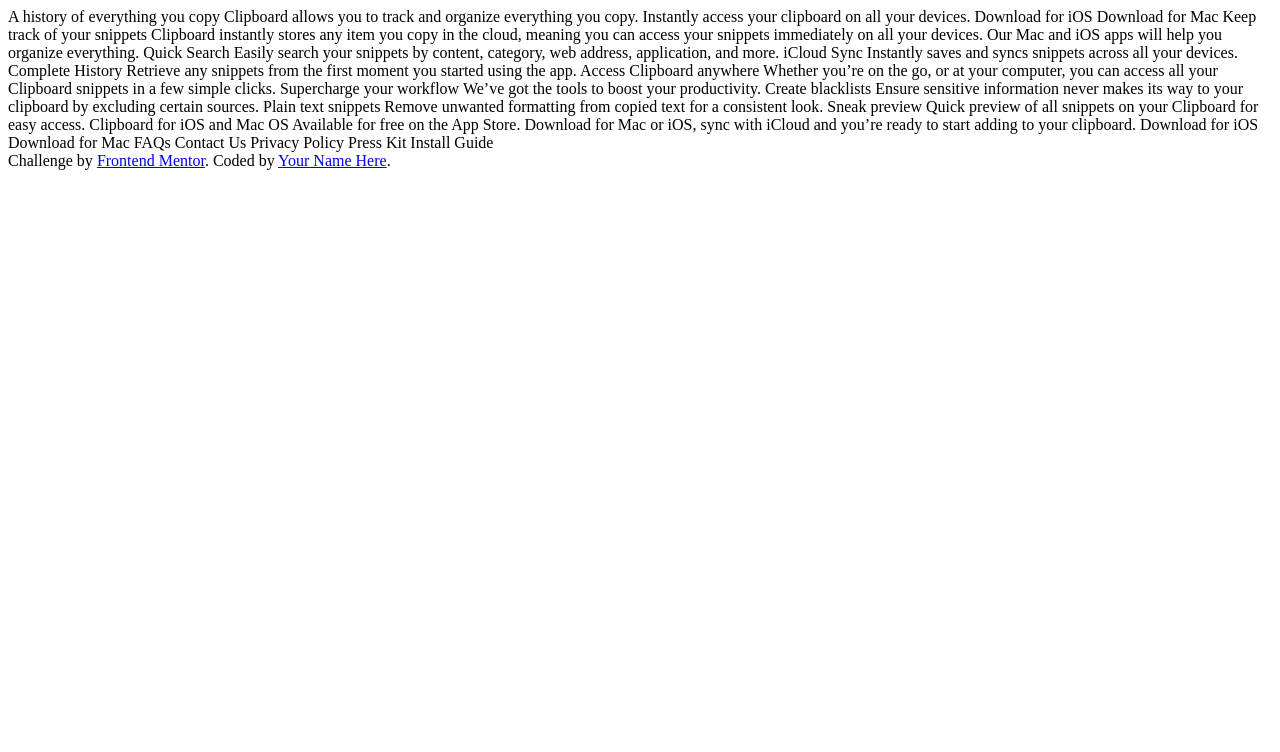
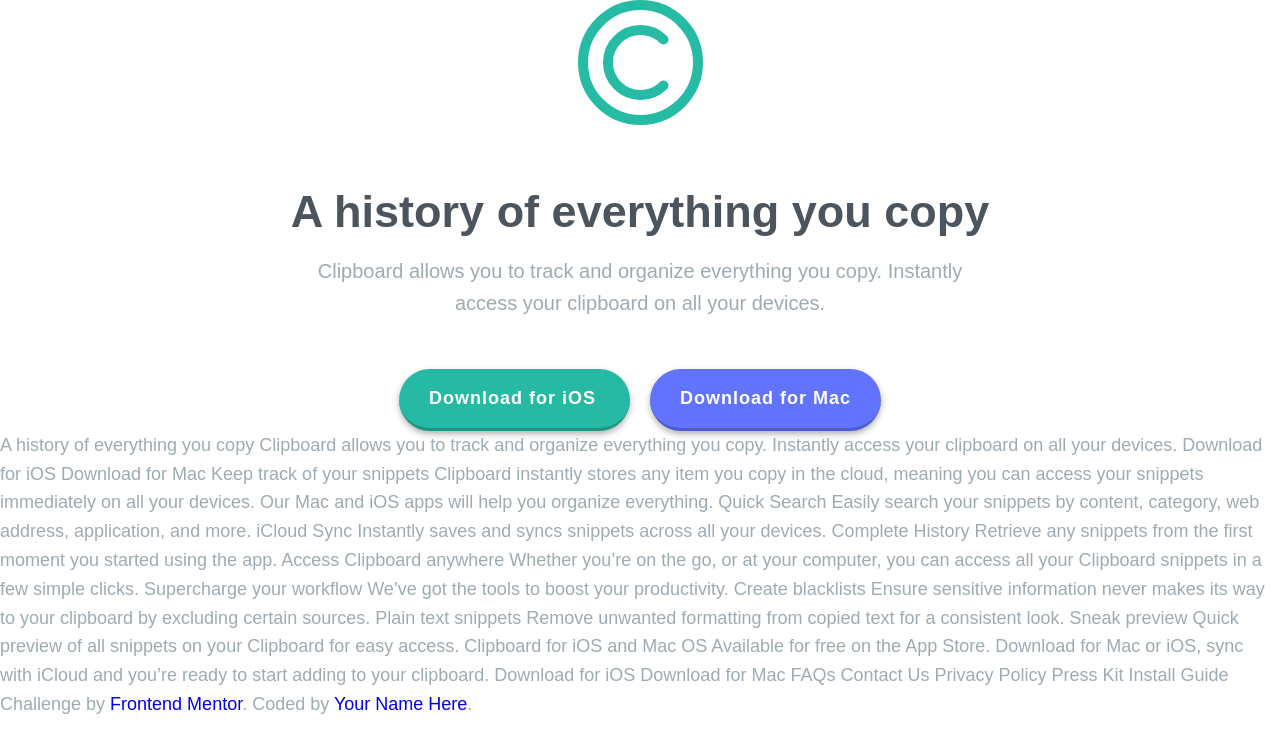
Before and after one commit to bkill9/fm-clipboard-landing-page, a plain HTML site: page index.html in a window 1280 px wide. Drawn offline with Linux system fonts and the light colour scheme; a web font is replaced by a local one.

Commit message:
hero section

```diff
--- a/index.html
+++ b/index.html
@@ -22,9 +22,31 @@
       sizes="32x32"
       href="./images/favicon-32x32.png"
     />
+    <link rel="stylesheet" href="styles.css" />
     <title>Frontend Mentor | Clipboard landing page</title>
   </head>
   <body>
+    <main>
+      <header class="header"></header>
+      <section class="hero">
+        <div class="container container-sm">
+          <div class="hero-flexbox">
+            <img src="images/logo.svg" alt="Clipboard" class="logo" />
+            <div class="hero-text">
+              <h1>A history of everything you copy</h1>
+              <p>
+                Clipboard allows you to track and organize everything you copy.
+                Instantly access your clipboard on all your devices.
+              </p>
+            </div>
+            <div class="button-flexbox">
+              <a href="#" class="btn btn-green">Download for iOS</a>
+              <a href="#" class="btn btn-blue">Download for Mac</a>
+            </div>
+          </div>
+        </div>
+      </section>
+    </main>
     A history of everything you copy Clipboard allows you to track and organize
     everything you copy. Instantly access your clipboard on all your devices.
     Download for iOS Download for Mac Keep track of your snippets Clipboard
--- a/styles.css
+++ b/styles.css
@@ -0,0 +1,96 @@
+* {
+  margin: 0;
+  padding: 0;
+  box-sizing: border-box;
+}
+
+html {
+  font-size: 62.5%;
+}
+
+body {
+  font-family: "Bai Jamjuree", sans-serif;
+  font-size: 1.8rem;
+  line-height: 1.6;
+  color: #9fabb2;
+}
+
+a {
+  text-decoration: none;
+}
+
+a:hover {
+  cursor: pointer;
+  opacity: 0.9;
+}
+
+.button-flexbox {
+  display: grid;
+  grid-template-columns: 1fr 1fr;
+  gap: 2rem;
+}
+
+.btn {
+  display: inline-block;
+  padding: 1.5rem 3rem;
+  border-radius: 10rem;
+  box-shadow: 0 3px 6px rgba(0, 0, 0, 0.3);
+  font-weight: 600;
+  color: #fff;
+  letter-spacing: 1px;
+}
+
+.btn-green {
+  background-color: #26baa4;
+  border-bottom: 3px solid #1e9583;
+}
+
+.btn-blue {
+  background-color: #6173ff;
+  border-bottom: 3px solid #4e5ccc;
+}
+
+.container {
+  margin: 0 auto;
+  width: 100%;
+}
+
+.container-sm {
+  max-width: 700px;
+}
+
+.container-md {
+  max-width: 1000px;
+}
+
+.container-lg {
+  max-width: 1200px;
+}
+
+/* Hero */
+.hero-flexbox {
+  display: flex;
+  flex-direction: column;
+  align-items: center;
+}
+
+.logo {
+  margin-bottom: 6rem;
+}
+
+.hero-text {
+  text-align: center;
+  margin-bottom: 5rem;
+}
+
+.hero-text h1 {
+  font-size: 4.5rem;
+  font-weight: 600;
+  color: #4c545d;
+  line-height: 1.2;
+  margin-bottom: 1.6rem;
+}
+
+.hero-text p {
+  font-size: 2rem;
+}
```
Also changed, not shown: 1 other file.
